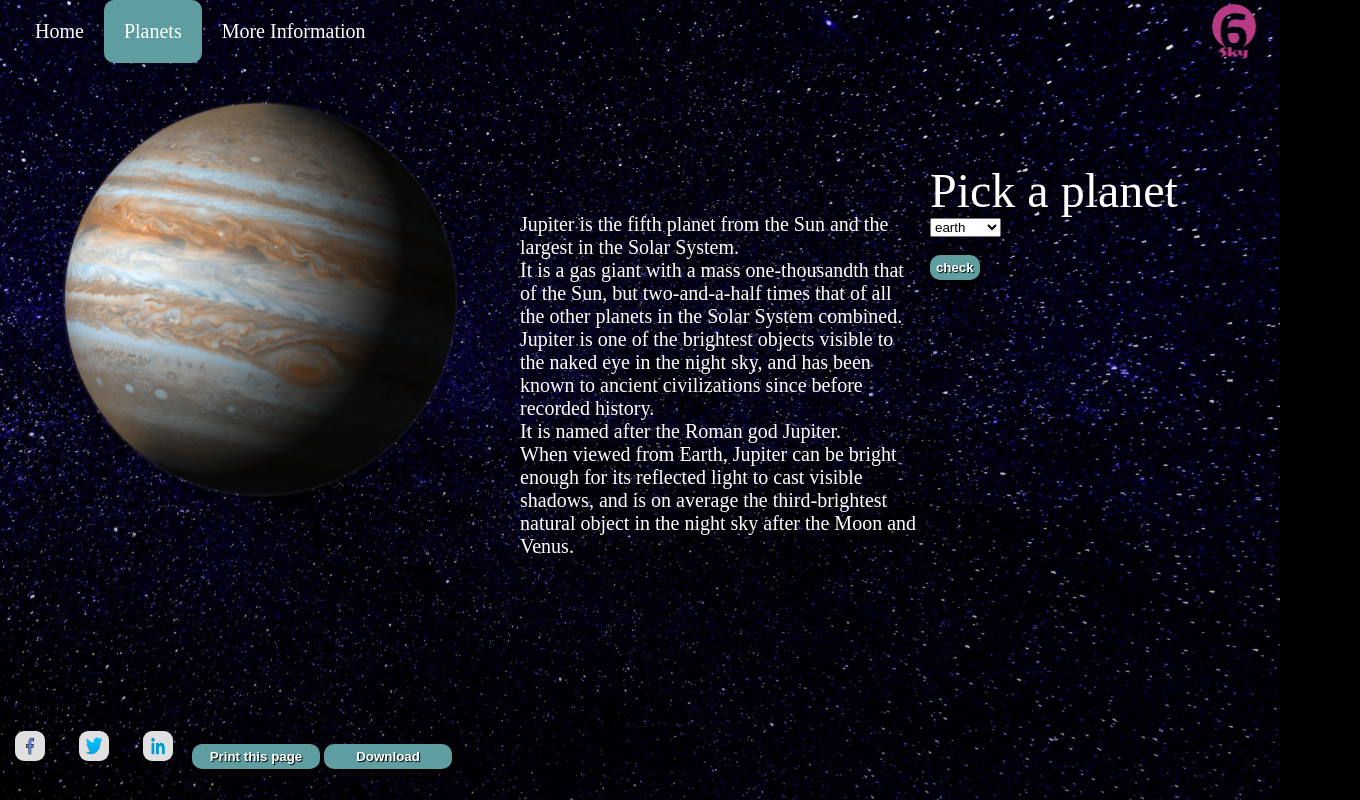
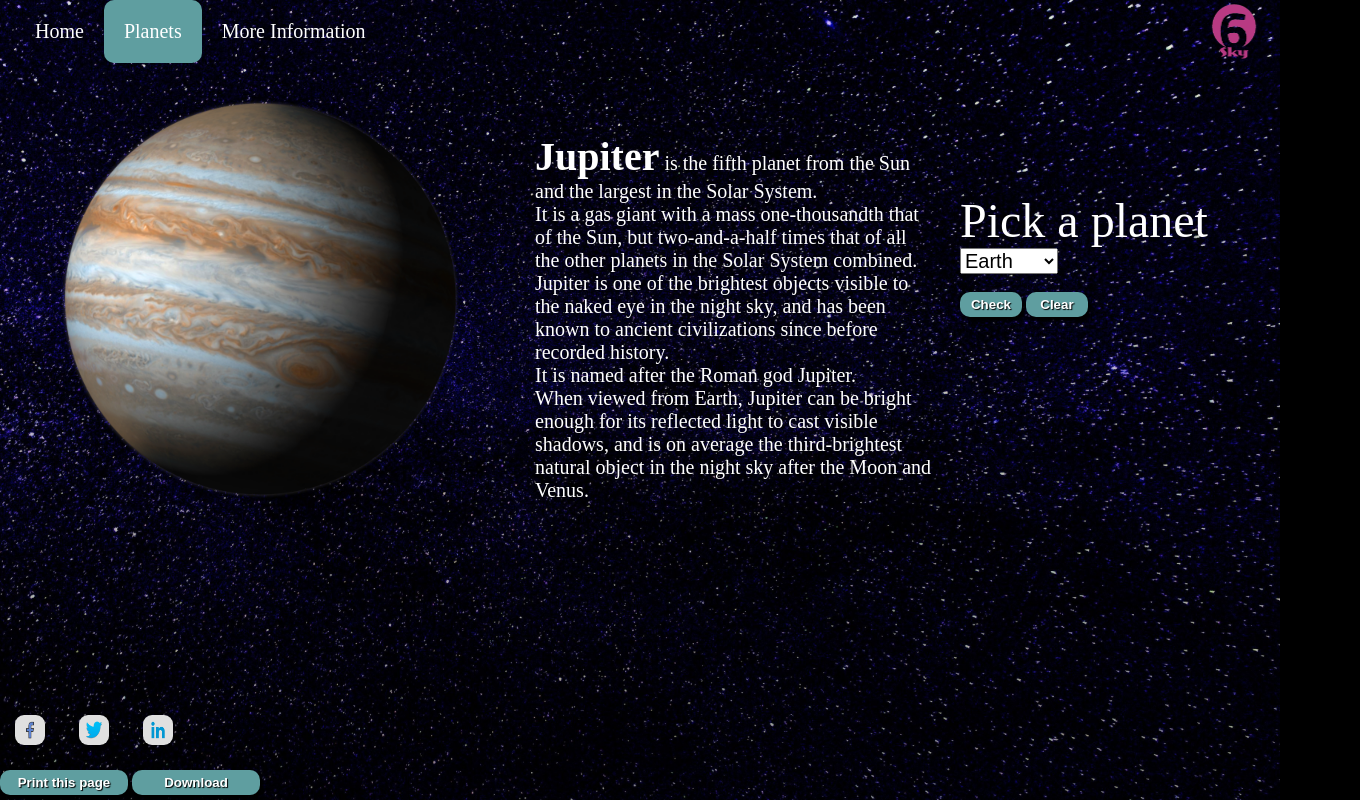
Before and after one commit to Project-Oussama-Haykel/Project, a plain HTML site: page pages/jupiter.html in a window 1280 px wide. Shown: the whole page, 1360 px wide, since content can reach past the window. Drawn offline with nearby package versions, Linux system fonts and the light colour scheme; a script that the page names is missing.

Commit message:
update oussama 7h

```diff
--- /dev/null
+++ b/js/main_jupiter.js
@@ -0,0 +1,19 @@
+$(document).ready(function() {
+	$('#check').css('width', '25%');
+	$('#clear').css('width', '25%');
+	$('#list').css('fontSize', '20px');
+	$('e').css('fontSize', '40px').css('fontWeight', 'bold');
+
+$('#check').click(function() {
+	$('#result').empty();
+	$('#result').show();
+	var planetName = $('#list').val();
+	var chosenPlanet = planets.filter(element => element.name === planetName)[0];
+	displayPlanet(jupiter, chosenPlanet, $('#result'));
+});
+
+$('#clear').click(function() {
+	$('#result').hide();
+});
+
+});
--- a/pages/jupiter.html
+++ b/pages/jupiter.html
@@ -46,7 +46,7 @@
   </div>
 <div id="tex">
   <p>
-  Jupiter is the fifth planet from the Sun and the largest in the Solar System.<br>
+  <e>Jupiter</e> is the fifth planet from the Sun and the largest in the Solar System.<br>
   It is a gas giant with a mass one-thousandth that of the Sun, but two-and-a-half times that of all the other planets in the Solar System combined.<br>
   Jupiter is one of the brightest objects visible to the naked eye in the night sky, and has been known to ancient civilizations since before recorded history.<br>
   It is named after the Roman god Jupiter.<br>
@@ -57,18 +57,20 @@
   <div>
     <label id="pick" for="planet">Pick a planet</label><br>
     <select name="planet" id="list">
-      <option value="earth">earth</option>
-      <option value="sun">Sun</option>
-      <option value="mercury">mercury</option>
-      <option value="venus">venus</option>
-      <option value="mars">mars</option>
-      <option value="saturn">saturn</option>
-      <option value="uranus">uranus</option>
-      <option value="neptune">neptune</option>
+      <option value="Earth">Earth</option>
+      <option value="Sun">Sun</option>
+      <option value="Mercury">Mercury</option>
+      <option value="Venus">Venus</option>
+      <option value="Mars">Mars</option>
+      <option value="Saturn">Saturn</option>
+      <option value="Uranus">Uranus</option>
+      <option value="Neptune">Neptune</option>
     </select>
     <br><br>
-    <input id="check" type="submit" value="check">
-  </div>
+    <button id="check">Check</button>
+    <button id="clear">Clear</button>
+  </div><br><br>
+  <div id="result"></div>
 </div>
 </div>
 
@@ -78,9 +80,9 @@
     <li><a href=""><i><img src="../images/facebook.png" class="social"></i></a></li>
     <li><a href=""><i><img src="../images/twitter.png" class="social"></i></a></li>
     <li><a href=""><i><img src="../images/linkedin.png" class="social"></i></a></li>
+    </ul>
     <button id="print">Print this page</button>
     <button id="download">Download</button>
-  </ul>
 </div>
 </div>
 
--- a/styles/styles_jupiter.css
+++ b/styles/styles_jupiter.css
@@ -4,7 +4,6 @@ html, body {
 	color: white;
 	background-color: black;
 }
-
 #all {
 	z-index: 2;
 	position: relative;
@@ -25,11 +24,6 @@ html, body {
   width: 100%;
 	height: 100%;
 }
-h1 {
-  position: relative;
-  top: 13em;
-  text-align: center;
-}
 #navbar img {
 	display:block;
 	text-align: center;
@@ -39,7 +33,6 @@ h1 {
 }
 #logo {
 	float: right;
-
 }
 .active {
   background-color: #5F9EA0;
@@ -58,7 +51,6 @@ h1 {
 #navbar li {
   float: left;
 }
-
 .list a, .dropbtn {
   display: inline-block;
   color: white;
@@ -68,15 +60,12 @@ h1 {
   font-size: 20px;
   border-radius: 10px;
 }
-
 .list a:hover:not(.active), .dropdown:hover .dropbtn:not(.social) {
   background-color: #808080;
 }
-
 li.dropdown {
   display: inline-block;
 }
-
 .dropdown-content {
   display: none;
   position: absolute;
@@ -85,7 +74,6 @@ li.dropdown {
   box-shadow: 0px 8px 16px 0px rgba(0,0,0,0.2);
   border-radius: 10px
 }
-
 .dropdown-content a {
   color: white;
   padding: 12px 16px;
@@ -94,9 +82,8 @@ li.dropdown {
   text-align: left;
   font-size: 20px;
 }
-
-.dropdown-content a:hover {background-color: #808080;}
-
+.dropdown-content a:hover {background-color: #808080;
+}
 .dropdown:hover .dropdown-content {
   display: block;
 }
@@ -116,13 +103,9 @@ li.dropdown {
   #tex {
     grid-area: text;
     font-size: 20px;
-  margin-top: 30%;
-
+    margin-top: 10%;
   }
-
-
   #calcul{
-
     grid-area: form;
     margin-top: 30%;
   }
@@ -132,10 +115,9 @@ li.dropdown {
   #pick{
     font-size: 48px;
   }
-
-#check {
+  button {
     background: #5F9EA0;
-	width: 20%;
+    width: 10%;
     border: none;
     outline: none;
     border-radius: 10px;
@@ -147,25 +129,23 @@ li.dropdown {
     text-align: center;
     text-shadow: 1px 1px 1px black;
   }
-#check:hover {
+  button:hover {
     border-color: #c2e3f7 #166797 #166797 #c2e3f7;
     border-style: solid;
     border-width: 2px;
   }
-#check:active {
+  button:active {
     box-shadow: 1px 2px 1px black;
     transform: translateY(2px);
   }
-
   #grid-container {
     display: grid;
-  grid-template-columns: 500px 400px 300px;
+    grid-template-columns: 500px 400px 400px;
     grid-template-rows: 450px;
     grid-template-areas: 'img text form';
-  grid-gap: 10px;
+    grid-gap: 25px;
     padding: 10px;
     justify-content: left;
-
   }
   .footer-contacts {
     position: absolute;
@@ -204,57 +184,3 @@ i {
   .footer-contacts i:hover {
     background-color: #b3e5fc;
   }
-#print {
-	background: #5F9EA0;
-	width: 10%;
-	border: none;
-	outline: none;
-	border-radius: 10px;
-	box-shadow: 3px 4px 3px black;
-	color: white;
-	cursor: pointer;
-	font-weight: bold;
-	padding: 5px;
-	text-align: center;
-  text-shadow: 1px 1px 1px black;
-  margin-bottom: 10px;
-}
-#print:hover {
-	border-color: #c2e3f7 #166797 #166797 #c2e3f7;
-	border-style: solid;
-	border-width: 2px;
-}
-#print:active {
-	box-shadow: 1px 2px 1px black;
-	transform: translateY(2px);
-}
-#download {
-	background: #5F9EA0;
-	width: 10%;
-	border: none;
-	outline: none;
-	border-radius: 10px;
-	box-shadow: 3px 4px 3px black;
-	color: white;
-	cursor: pointer;
-	font-weight: bold;
-	padding: 5px;
-	text-align: center;
-	text-shadow: 1px 1px 1px black;
-}
-#download:hover {
-	border-color: #c2e3f7 #166797 #166797 #c2e3f7;
-	border-style: solid;
-	border-width: 2px;
-}
-#download:active {
-	box-shadow: 1px 2px 1px black;
-	transform: translateY(2px);
-}
-
-@media only screen and (max-height: 400px) {
-  h1 {
-    font-size: 20px;
-    top: 15em;
-
-  }
--- a/styles/styles_mars.css
+++ b/styles/styles_mars.css
@@ -4,7 +4,6 @@ html, body {
 	color: white;
 	background-color: black;
 }
-
 #all {
 	z-index: 2;
 	position: relative;
@@ -25,11 +24,6 @@ html, body {
   width: 100%;
 	height: 100%;
 }
-h1 {
-  position: relative;
-  top: 13em;
-  text-align: center;
-}
 #navbar img {
 	display:block;
 	text-align: center;
@@ -39,7 +33,6 @@ h1 {
 }
 #logo {
 	float: right;
-
 }
 .active {
   background-color: #5F9EA0;
@@ -58,7 +51,6 @@ h1 {
 #navbar li {
   float: left;
 }
-
 .list a, .dropbtn {
   display: inline-block;
   color: white;
@@ -68,15 +60,12 @@ h1 {
   font-size: 20px;
   border-radius: 10px;
 }
-
 .list a:hover:not(.active), .dropdown:hover .dropbtn:not(.social) {
   background-color: #808080;
 }
-
 li.dropdown {
   display: inline-block;
 }
-
 .dropdown-content {
   display: none;
   position: absolute;
@@ -85,7 +74,6 @@ li.dropdown {
   box-shadow: 0px 8px 16px 0px rgba(0,0,0,0.2);
   border-radius: 10px
 }
-
 .dropdown-content a {
   color: white;
   padding: 12px 16px;
@@ -94,9 +82,8 @@ li.dropdown {
   text-align: left;
   font-size: 20px;
 }
-
-.dropdown-content a:hover {background-color: #808080;}
-
+.dropdown-content a:hover {background-color: #808080;
+}
 .dropdown:hover .dropdown-content {
   display: block;
 }
@@ -116,13 +103,9 @@ li.dropdown {
   #tex {
     grid-area: text;
     font-size: 20px;
-  margin-top: 30%;
-
+    margin-top: 10%;
   }
-
-
   #calcul{
-
     grid-area: form;
     margin-top: 30%;
   }
@@ -132,10 +115,9 @@ li.dropdown {
   #pick{
     font-size: 48px;
   }
-
-#check {
+  button {
     background: #5F9EA0;
-	width: 20%;
+    width: 10%;
     border: none;
     outline: none;
     border-radius: 10px;
@@ -147,25 +129,23 @@ li.dropdown {
     text-align: center;
     text-shadow: 1px 1px 1px black;
   }
-#check:hover {
+  button:hover {
     border-color: #c2e3f7 #166797 #166797 #c2e3f7;
     border-style: solid;
     border-width: 2px;
   }
-#check:active {
+  button:active {
     box-shadow: 1px 2px 1px black;
     transform: translateY(2px);
   }
-
   #grid-container {
     display: grid;
-  grid-template-columns: 500px 400px 300px;
+    grid-template-columns: 500px 400px 400px;
     grid-template-rows: 450px;
     grid-template-areas: 'img text form';
-  grid-gap: 10px;
+    grid-gap: 25px;
     padding: 10px;
     justify-content: left;
-
   }
   .footer-contacts {
     position: absolute;
@@ -204,58 +184,3 @@ i {
   .footer-contacts i:hover {
     background-color: #b3e5fc;
   }
-#print {
-	background: #5F9EA0;
-	width: 10%;
-	border: none;
-	outline: none;
-	border-radius: 10px;
-	box-shadow: 3px 4px 3px black;
-	color: white;
-	cursor: pointer;
-	font-weight: bold;
-	padding: 5px;
-	text-align: center;
-  text-shadow: 1px 1px 1px black;
-  margin-bottom: 10px;
-}
-#print:hover {
-	border-color: #c2e3f7 #166797 #166797 #c2e3f7;
-	border-style: solid;
-	border-width: 2px;
-}
-#print:active {
-	box-shadow: 1px 2px 1px black;
-	transform: translateY(2px);
-}
-#download {
-	background: #5F9EA0;
-	width: 10%;
-	border: none;
-	outline: none;
-	border-radius: 10px;
-	box-shadow: 3px 4px 3px black;
-	color: white;
-	cursor: pointer;
-	font-weight: bold;
-	padding: 5px;
-	text-align: center;
-	text-shadow: 1px 1px 1px black;
-}
-#download:hover {
-	border-color: #c2e3f7 #166797 #166797 #c2e3f7;
-	border-style: solid;
-	border-width: 2px;
-}
-#download:active {
-	box-shadow: 1px 2px 1px black;
-	transform: translateY(2px);
-}
-
-@media only screen and (max-height: 400px) {
-  h1 {
-    font-size: 20px;
-    top: 15em;
-
-  }
-}
--- a/styles/styles_saturn.css
+++ b/styles/styles_saturn.css
@@ -4,7 +4,6 @@ html, body {
 	color: white;
 	background-color: black;
 }
-
 #all {
 	z-index: 2;
 	position: relative;
@@ -25,11 +24,6 @@ html, body {
   width: 100%;
 	height: 100%;
 }
-h1 {
-  position: relative;
-  top: 13em;
-  text-align: center;
-}
 #navbar img {
 	display:block;
 	text-align: center;
@@ -39,7 +33,6 @@ h1 {
 }
 #logo {
 	float: right;
-
 }
 .active {
   background-color: #5F9EA0;
@@ -58,7 +51,6 @@ h1 {
 #navbar li {
   float: left;
 }
-
 .list a, .dropbtn {
   display: inline-block;
   color: white;
@@ -68,15 +60,12 @@ h1 {
   font-size: 20px;
   border-radius: 10px;
 }
-
 .list a:hover:not(.active), .dropdown:hover .dropbtn:not(.social) {
   background-color: #808080;
 }
-
 li.dropdown {
   display: inline-block;
 }
-
 .dropdown-content {
   display: none;
   position: absolute;
@@ -85,7 +74,6 @@ li.dropdown {
   box-shadow: 0px 8px 16px 0px rgba(0,0,0,0.2);
   border-radius: 10px
 }
-
 .dropdown-content a {
   color: white;
   padding: 12px 16px;
@@ -94,9 +82,8 @@ li.dropdown {
   text-align: left;
   font-size: 20px;
 }
-
-.dropdown-content a:hover {background-color: #808080;}
-
+.dropdown-content a:hover {background-color: #808080;
+}
 .dropdown:hover .dropdown-content {
   display: block;
 }
@@ -116,13 +103,9 @@ li.dropdown {
   #tex {
     grid-area: text;
     font-size: 20px;
-  margin-top: 30%;
-
+    margin-top: 10%;
   }
-
-
   #calcul{
-
     grid-area: form;
     margin-top: 30%;
   }
@@ -132,10 +115,9 @@ li.dropdown {
   #pick{
     font-size: 48px;
   }
-
-#check {
+  button {
     background: #5F9EA0;
-	width: 20%;
+    width: 10%;
     border: none;
     outline: none;
     border-radius: 10px;
@@ -147,25 +129,23 @@ li.dropdown {
     text-align: center;
     text-shadow: 1px 1px 1px black;
   }
-#check:hover {
+  button:hover {
     border-color: #c2e3f7 #166797 #166797 #c2e3f7;
     border-style: solid;
     border-width: 2px;
   }
-#check:active {
+  button:active {
     box-shadow: 1px 2px 1px black;
     transform: translateY(2px);
   }
-
   #grid-container {
     display: grid;
-  grid-template-columns: 500px 400px 300px;
+    grid-template-columns: 500px 400px 400px;
     grid-template-rows: 450px;
     grid-template-areas: 'img text form';
-  grid-gap: 10px;
+    grid-gap: 25px;
     padding: 10px;
     justify-content: left;
-
   }
   .footer-contacts {
     position: absolute;
@@ -177,7 +157,6 @@ li.dropdown {
     display: block;
     padding: 5px 15px;
   }
-
   .list-inline {
       padding-left: 0;
       margin-left: 0px;
@@ -205,57 +184,3 @@ i {
   .footer-contacts i:hover {
     background-color: #b3e5fc;
   }
-#print {
-	background: #5F9EA0;
-	width: 10%;
-	border: none;
-	outline: none;
-	border-radius: 10px;
-	box-shadow: 3px 4px 3px black;
-	color: white;
-	cursor: pointer;
-	font-weight: bold;
-	padding: 5px;
-	text-align: center;
-  text-shadow: 1px 1px 1px black;
-  margin-bottom: 10px;
-}
-#print:hover {
-	border-color: #c2e3f7 #166797 #166797 #c2e3f7;
-	border-style: solid;
-	border-width: 2px;
-}
-#print:active {
-	box-shadow: 1px 2px 1px black;
-	transform: translateY(2px);
-}
-#download {
-	background: #5F9EA0;
-	width: 10%;
-	border: none;
-	outline: none;
-	border-radius: 10px;
-	box-shadow: 3px 4px 3px black;
-	color: white;
-	cursor: pointer;
-	font-weight: bold;
-	padding: 5px;
-	text-align: center;
-	text-shadow: 1px 1px 1px black;
-}
-#download:hover {
-	border-color: #c2e3f7 #166797 #166797 #c2e3f7;
-	border-style: solid;
-	border-width: 2px;
-}
-#download:active {
-	box-shadow: 1px 2px 1px black;
-	transform: translateY(2px);
-}
-@media only screen and (max-height: 400px) {
-  h1 {
-    font-size: 20px;
-    top: 15em;
-
-  }
-}
```
Also changed, not shown: js/main_mars.js (added, +19 -0 lines), js/main_saturn.js (added, +19 -0 lines), pages/mars.html (+17 -13 lines), pages/saturn.html (+14 -12 lines). Lines whose indentation alone changed are shown as unchanged.
